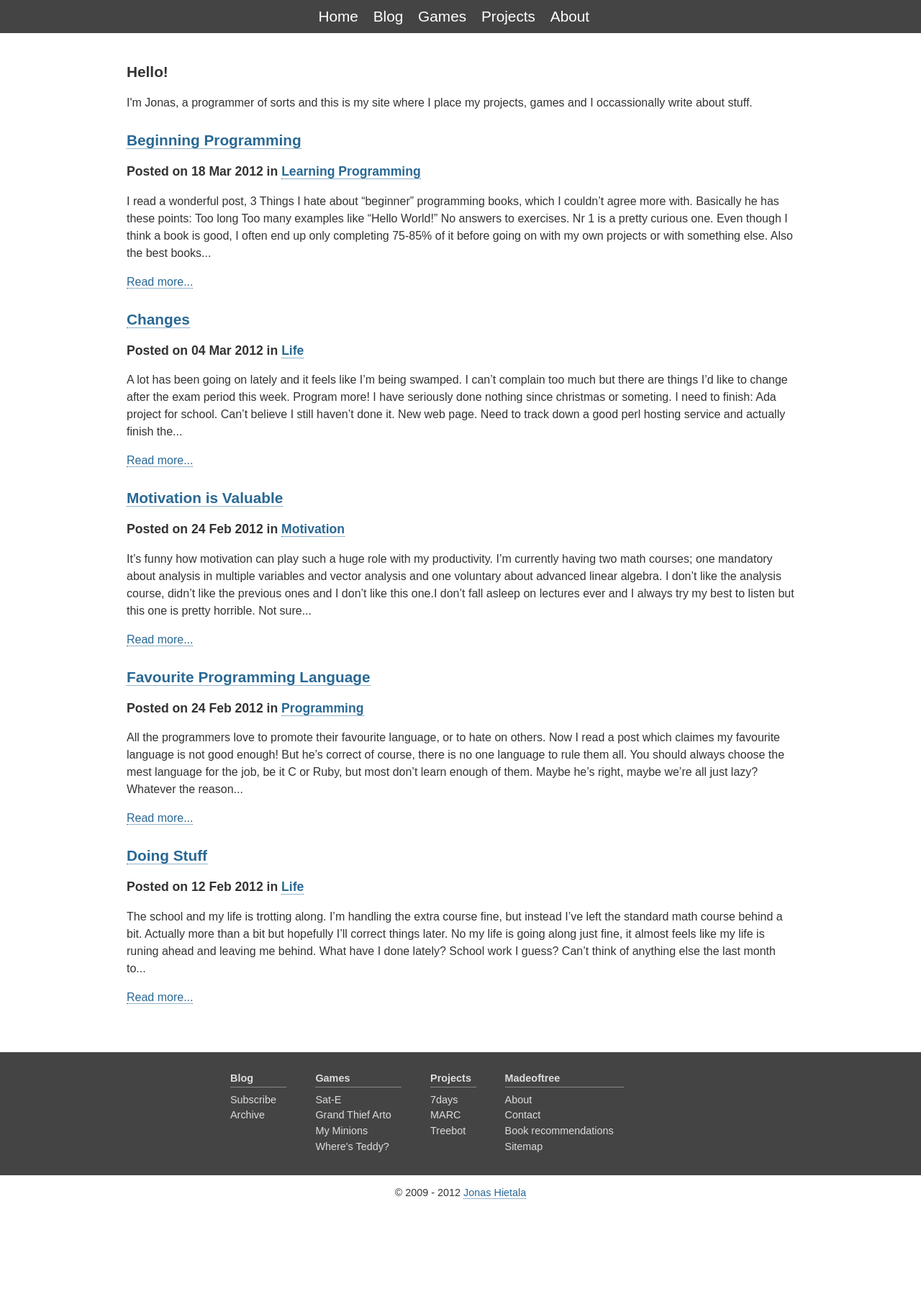
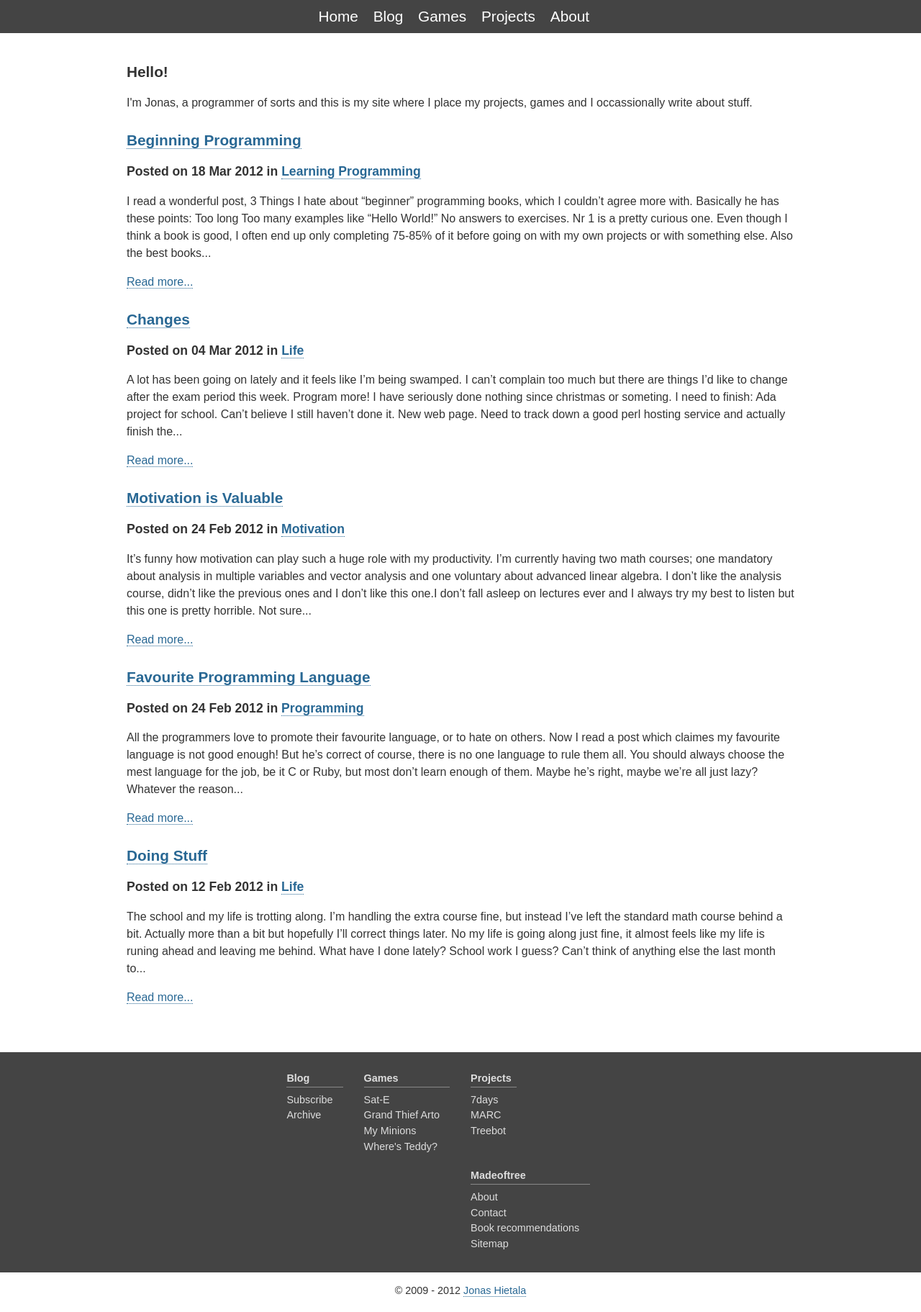
Before and after one commit to treeman/madeoftree, a Jekyll site: the page built from index.html, in a window 1280 px wide. Shown: the whole page at 72% size. Built offline with Jekyll 4.4.1, drawn with Linux system fonts in a browser that asks for light colours; the list of posts is cut into pages by our own code; before the commit the page ends 1688 px from its top, so only the background shows below that.

Commit message:
Styling for html5.

```diff
--- a/_includes/footer.html
+++ b/_includes/footer.html
@@ -1,34 +1,40 @@
 <footer>
     <div class=upper>
+      <div class="center">
         <nav>
-            <ul class=footer_nav>
-                <h1><a href="/blog">Blog</a></h1>
+            <h1><a href="/blog">Blog</a></h1>
+            <ul>
                 <li><a href="/feed">Subscribe</a></li>
                 <li><a href="/archive">Archive</a></li>
-
             </ul>
-            <ul class=footer_nav>
-                <h1><a href="/games">Games</a></h1>
+        </nav>
+        <nav>
+            <h1><a href="/games">Games</a></h1>
+            <ul>
                 <li><a href="/games/sat-e">Sat-E</a></li>
                 <li><a href="/games/grand_thief_arto">Grand Thief Arto</a></li>
                 <li><a href="/games/my_minions">My Minions</a></li>
                 <li><a href="/games/wheres_teddy">Where's Teddy?</a></li>
             </ul>
-            <ul class=footer_nav>
-                <h1><a href="/projects">Projects</a></h1>
+        </nav>
+        <nav>
+            <h1><a href="/projects">Projects</a></h1>
+            <ul>
                 <li><a href="http://www.github.com/treeman/7days">7days</a></li>
                 <li><a href="http://www.github.com/treeman/Digital-konstruktion">MARC</a></li>
                 <li><a href="http://www.github.com/treeman/Treebot">Treebot</a></li>
             </ul>
-            <ul class=footer_nav>
-                <h1><a href="/">Madeoftree</a></h1>
+        </nav>
+        <nav>
+            <h1><a href="/">Madeoftree</a></h1>
+            <ul>
                 <li><a href="/about">About</a></li>
                 <li><a href="mailto:tradet.h@gmail.com">Contact</a></li>
                 <li><a href="/books">Book recommendations</a></li>
                 <li><a href="/sitemap">Sitemap</a></li>
-
             </ul>
         </nav>
+      </div>
     </div>
 
     <div class=lower>
--- a/_layouts/default.html
+++ b/_layouts/default.html
@@ -11,7 +11,7 @@
         <meta charset="utf-8" />
         <meta name="robots" content="noindex" />
 
-        <link type="application/atom+xml" href="/feed" rel="self" title="My Weblog feed" />
+        <link type="application/atom+xml" href="/feed" rel="alternate" title="My Weblog feed" />
 
         <link rel="stylesheet" href="/css/main.css" />
     </head>
--- a/css/main.css
+++ b/css/main.css
@@ -242,9 +242,44 @@ footer .upper a {
     border: none;
 }
 
-footer .upper nav {
-    width: 50em;
+footer .upper .center {
+    /*width: 50em;*/
+    width: 40%;
     margin: 0 auto;
+}
+
+footer nav {
+    float: left;
+    display: inline;
+    text-align: left;
+    padding: 1em;
+
+    /*width: 20%;*/
+    /*height: 100%;*/
+    /*float: left;*/
+    /*display: block;*/
+}
+
+footer nav h1 {
+    font-size: 1.0em;
+    font-weight: none;
+    padding: 0;
+    margin-bottom: 0.5em;
+    border-bottom: thin solid #888;
+}
+
+footer nav h1 a {
+    border: none;
+}
+
+footer nav ul {
+    margin: 0;
+    padding: 0;
+}
+
+footer nav li {
+    list-style-type: none;
+    margin-right: 1em;
 }
 
 footer .lower {
@@ -254,31 +289,3 @@ footer .lower {
     overflow: hidden;
     background: #FFF;
 }
-
-footer .footer_nav {
-    float: left;
-    display: inline;
-    text-align: left;
-}
-
-footer .footer_nav h1 {
-    font-size: 1.0em;
-    font-weight: none;
-    padding: 0;
-    margin-bottom: 0.5em;
-    border-bottom: thin solid #888;
-}
-
-footer .footer_nav h1 a {
-    border: none;
-}
-
-footer .footer_nav ul {
-    margin: 0;
-    padding: 0;
-}
-
-footer .footer_nav li {
-    list-style-type: none;
-    margin-right: 1em;
-}
```
Also changed, not shown: _layouts/post.html (+6 -4 lines), archive/index.html (+6 -1 lines).
